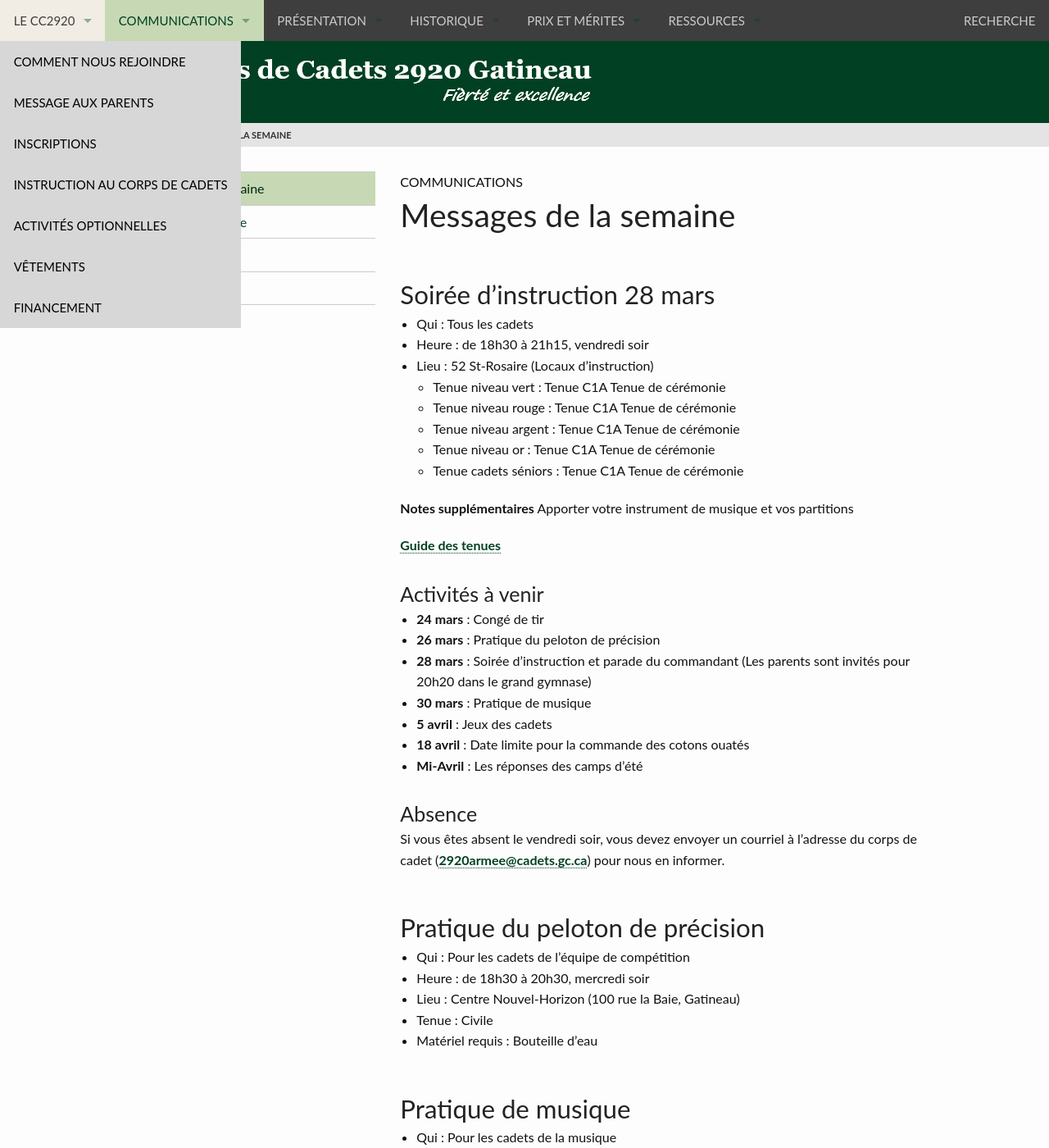
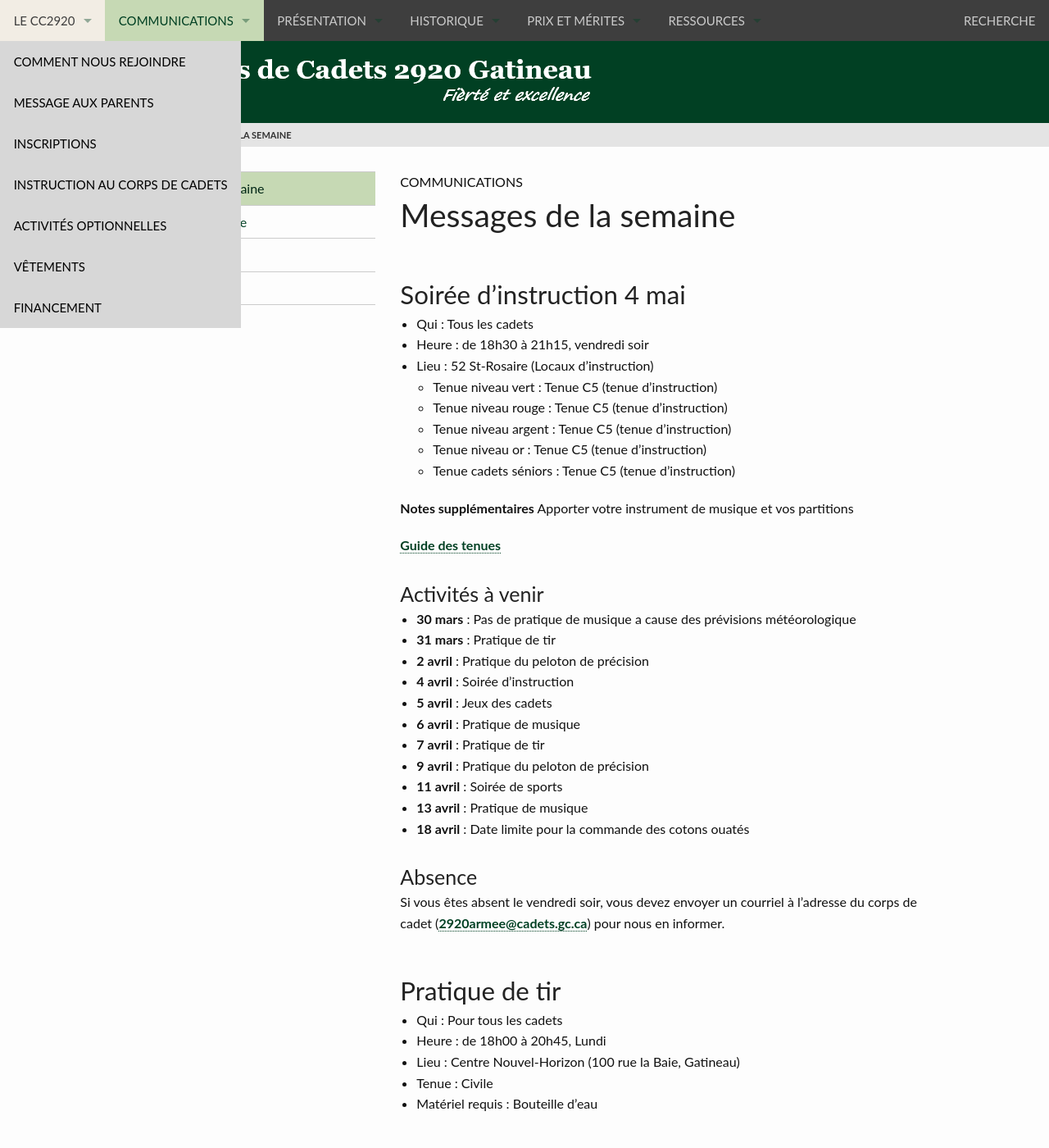
Before and after one commit to CC2920/web, a Jekyll site: the page built from _communications/messages.md, in a window 1280 px wide and 1400 px high. Shown: the whole window at 82% size. Built offline with Jekyll 4.4.1, drawn with Linux system fonts in a browser that asks for light colours; some of the changed text lies outside the part shown.

Commit message:
Message semaine du 30 mars

```diff
--- a/_communications/messages.md
+++ b/_communications/messages.md
@@ -3,15 +3,15 @@ title:  "Messages de la semaine"
 layout: "messages"
 ---
 
-## Soirée d'instruction 28 mars
+## Soirée d'instruction 4 mai
 - Qui : Tous les cadets
 - Heure : de 18h30 à 21h15, vendredi soir
 - Lieu : 52 St-Rosaire (Locaux d'instruction)
-  - Tenue niveau vert : Tenue C1A Tenue de cérémonie
-  - Tenue niveau rouge : Tenue C1A Tenue de cérémonie
-  - Tenue niveau argent : Tenue C1A Tenue de cérémonie
-  - Tenue niveau or : Tenue C1A Tenue de cérémonie
-  - Tenue cadets séniors : Tenue C1A Tenue de cérémonie
+  - Tenue niveau vert : Tenue C5 (tenue d'instruction)
+  - Tenue niveau rouge : Tenue C5 (tenue d'instruction)
+  - Tenue niveau argent : Tenue C5 (tenue d'instruction)
+  - Tenue niveau or : Tenue C5 (tenue d'instruction)
+  - Tenue cadets séniors : Tenue C5 (tenue d'instruction)
 
 **Notes supplémentaires**  Apporter votre instrument de musique et vos partitions
 
@@ -20,17 +20,29 @@ layout: "messages"
 
 ### Activités à venir
 
-- **24 mars** : Congé de tir
-- **26 mars** : Pratique du peloton de précision
-- **28 mars** : Soirée d'instruction et parade du commandant (Les parents sont invités pour 20h20 dans le grand gymnase)
-- **30 mars** : Pratique de musique
+- **30 mars** : Pas de pratique de musique a cause des prévisions météorologique
+- **31 mars** : Pratique de tir
+- **2 avril** : Pratique du peloton de précision
+- **4 avril** : Soirée d'instruction
 - **5 avril** : Jeux des cadets
+- **6 avril** : Pratique de musique
+- **7 avril** : Pratique de tir
+- **9 avril** : Pratique du peloton de précision
+- **11 avril** : Soirée de sports
+- **13 avril** : Pratique de musique
 - **18 avril** : Date limite pour la commande des cotons ouatés
-- **Mi-Avril** : Les réponses des camps d'été
 
 ### Absence
 
 Si vous êtes absent le vendredi soir, vous devez envoyer un courriel à l'adresse du corps de cadet (<2920armee@cadets.gc.ca>) pour nous en informer.
+
+## Pratique de tir
+
+- Qui :  Pour tous les cadets
+- Heure : de 18h00 à 20h45, Lundi
+- Lieu : Centre Nouvel-Horizon (100 rue la Baie, Gatineau)
+- Tenue : Civile
+- Matériel requis : Bouteille d'eau
 
 ## Pratique du peloton de précision
 
@@ -38,7 +50,7 @@ Si vous êtes absent le vendredi soir, vous devez envoyer un courriel à l'adres
 - Heure : de 18h30 à 20h30, mercredi soir
 - Lieu : Centre Nouvel-Horizon (100 rue la Baie, Gatineau)
 - Tenue : Civile
-- Matériel requis : Bouteille d'eau
+- Matériel requis : Bouteille d'eau## Pratique du peloton de précision
 
 ## Pratique de musique
 
@@ -50,10 +62,10 @@ Si vous êtes absent le vendredi soir, vous devez envoyer un courriel à l'adres
 ## Jeux des cadets
 
 - Qui :  Pour les cadets inscrits
-- Heure : Départ 7h30 et Retour 17h30, Samedi
+- Heure : Départ 7h30 du 52 St-Rosaire et Retour 17h30 au 52 St-Rosaire, Samedi
 - Lieu : École Secondaire Hormidas Gamelin ([580 Rue Maclaren E, Gatineau, QC](https://maps.app.goo.gl/1xSARFd68rGgHGpt5))
-- Tenue : Civile
-- Informations supplémentaires : Seront publiées dans les messages de la semaine prochaine
+- Tenue : Civile avec le  gilet du corps de cadets
+- Informations supplémentaires : Tenue de sport pour la journée, vous pouvez vous apporter des collations et une cantine sera disponible sur place.
 
 ## Commande des cotons ouatés
 
```
